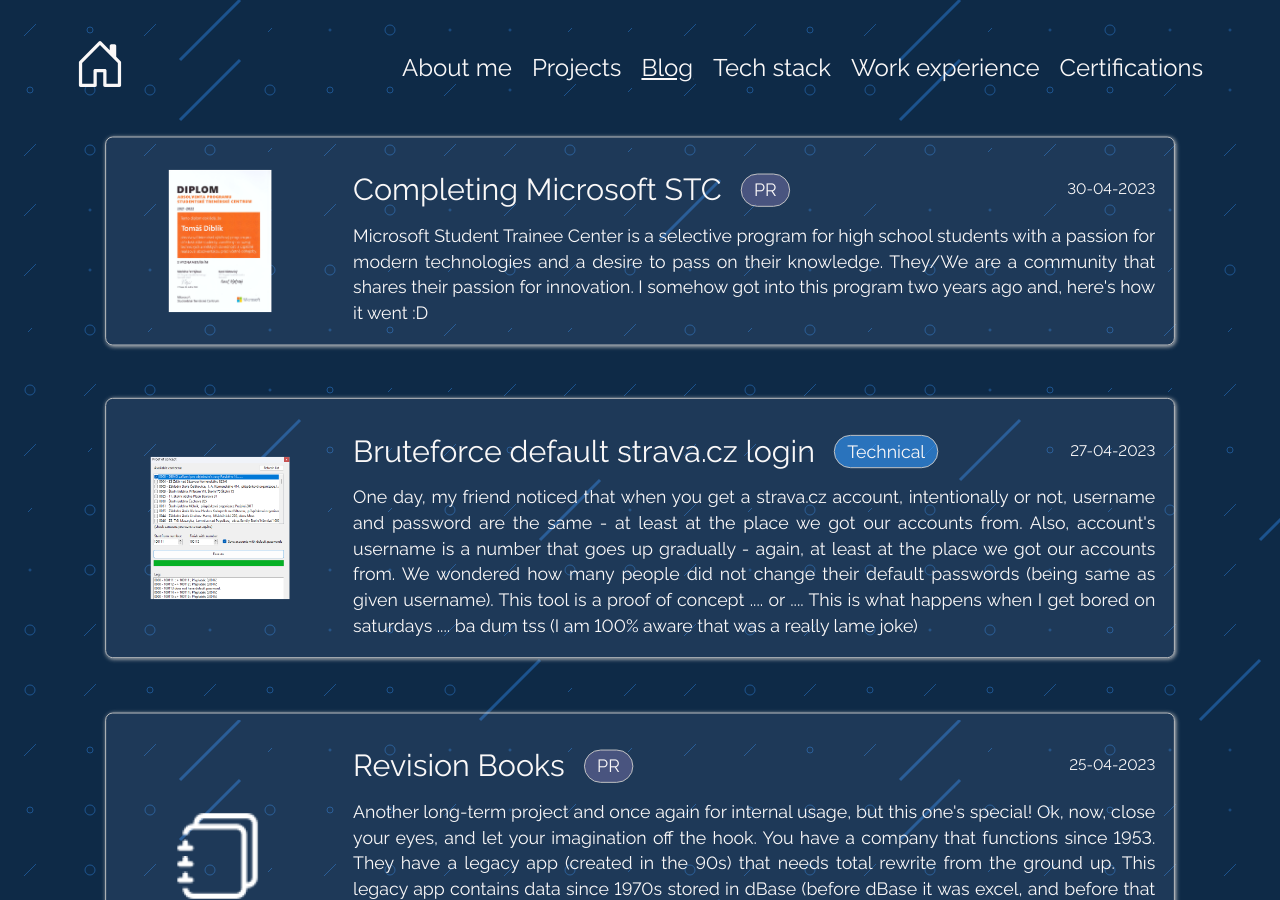
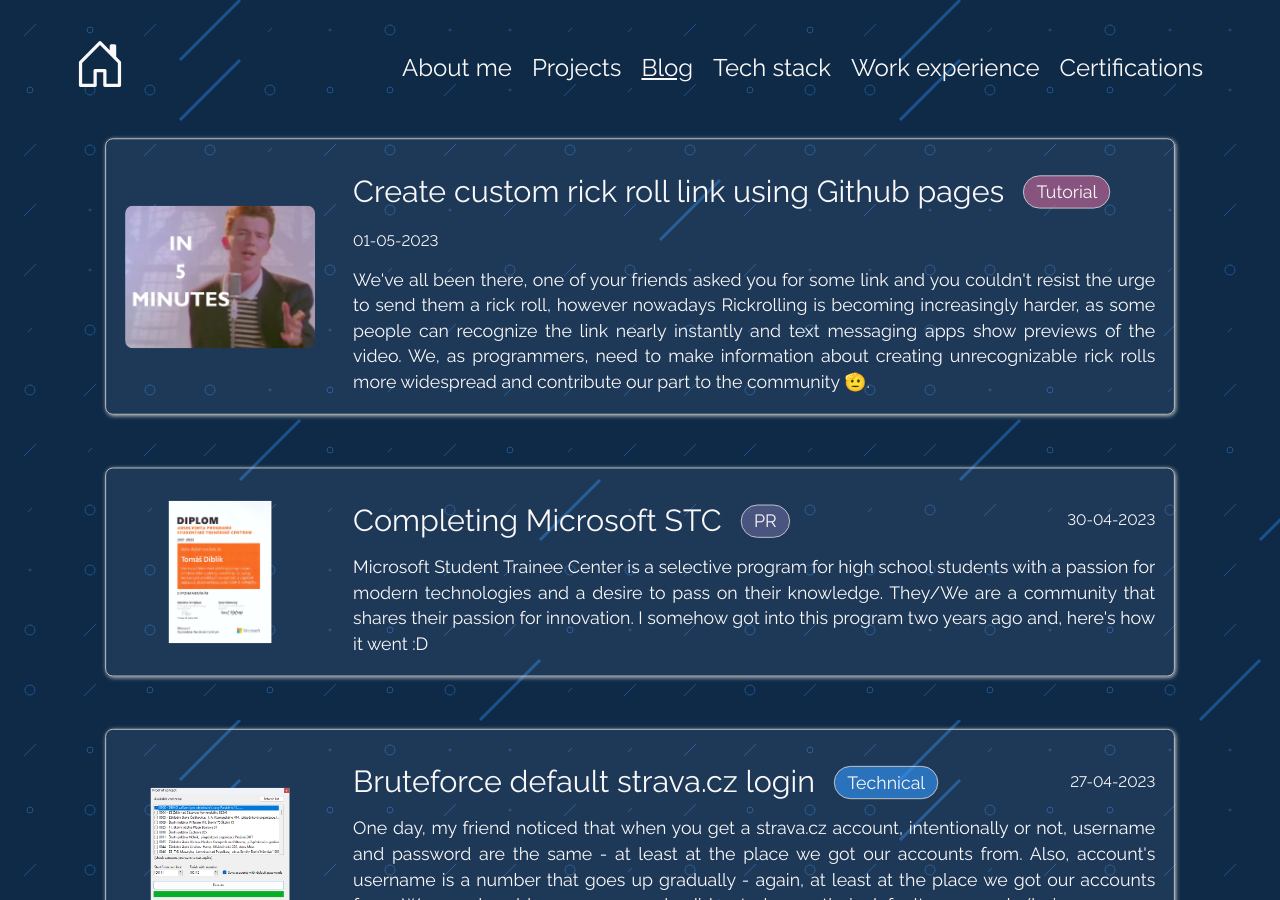
Before and after one commit to TDiblik/tomasdiblik.cz, a Jekyll site: the page built from src/pages/blog.html, in a window 1280 px wide and 900 px high. Built offline with Jekyll 4.4.1, drawn with Linux system fonts in a browser that asks for light colours.

Commit message:
[Wip] Create custom rick roll link using github pages blog post

```diff
--- a/src/pages/blog.html
+++ b/src/pages/blog.html
@@ -9,6 +9,18 @@
     <link rel="stylesheet" href="/assets/css/see-through-container.css" />
     <link rel="stylesheet" href="/assets/css/topic-badge.css" />
 ---
+
+{% include blog_post_preview_card.html
+ title = "Create custom rick roll link using Github pages"
+ type = "Tutorial"
+ release_date = "01-05-2023"
+ thumbnail_alt = "Rick Astley :D"
+ description = "
+ We've all been there, one of your friends asked you for some link and you couldn't resist the urge to send them a rick roll, however
+ nowadays Rickrolling is becoming increasingly harder, as some people can recognize the link nearly instantly and text messaging apps show
+ previews of the video. We, as programmers, need to make information about creating unrecognizable rick rolls more widespread and
+ contribute our part to the community 🫡.
+ " %}
 
 {% include blog_post_preview_card.html
  title = "Completing Microsoft STC"
```
Also changed, not shown: src/pages/blog/tutorial/01-05-2023/create-custom-rick-roll-link-using-github-pages.html (added, +127 -0 lines), src/pages/blog/tutorial/01-05-2023/eight-step.png (added), src/pages/blog/tutorial/01-05-2023/fifth-step.png (added), src/pages/blog/tutorial/01-05-2023/final-step.png (added), src/pages/blog/tutorial/01-05-2023/first-step.png (added), src/pages/blog/tutorial/01-05-2023/forth-step.png (added), src/pages/blog/tutorial/01-05-2023/nineth-step.png (added), src/pages/blog/tutorial/01-05-2023/second-step.png (added), src/pages/blog/tutorial/01-05-2023/seventh-step.png (added), src/pages/blog/tutorial/01-05-2023/sixth-step.png (added), src/pages/blog/tutorial/01-05-2023/third-step.png (added), src/pages/blog/tutorial/01-05-2023/thumbnail.webp (added), src/pages/blog/tutorial/01-05-2023/where-to-see-link.png (added), 1 other file.
